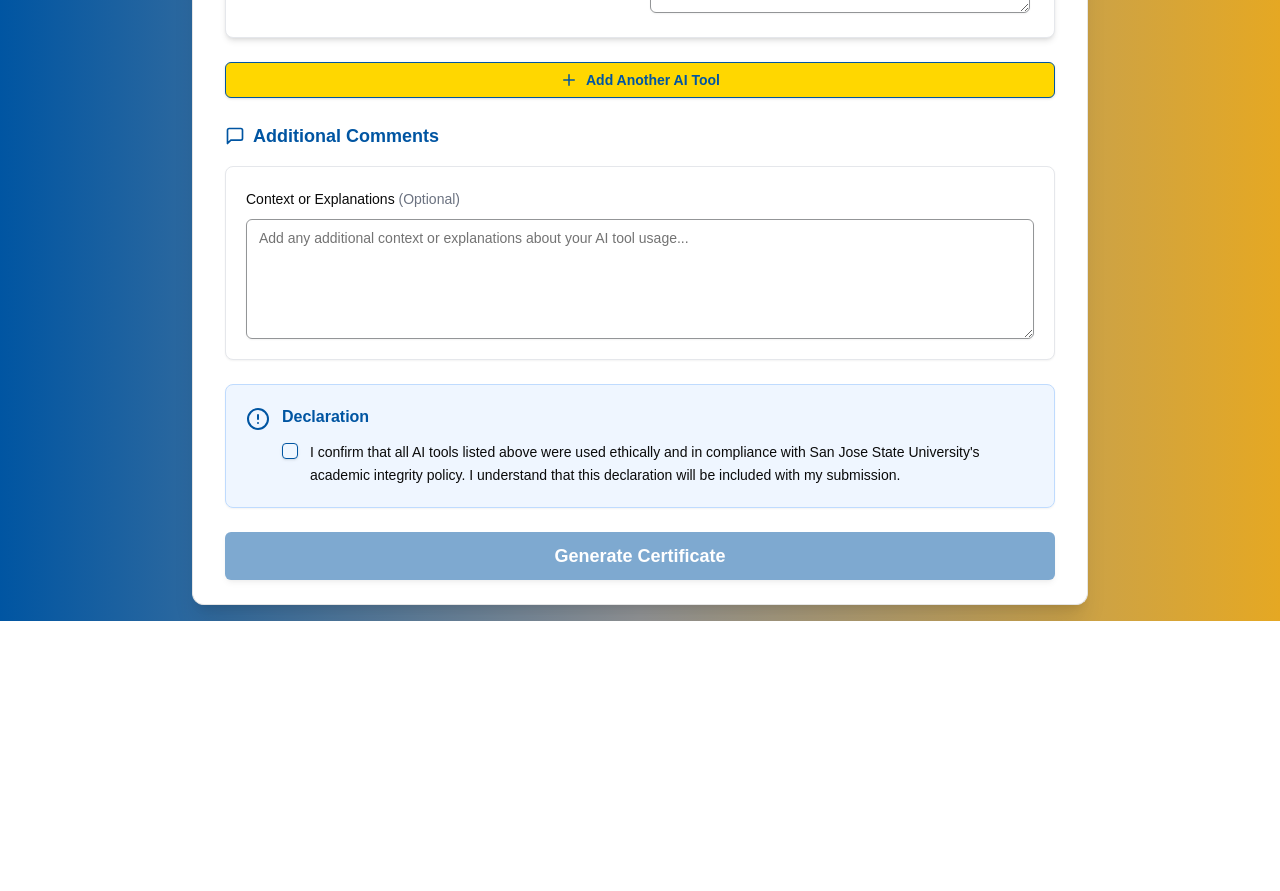
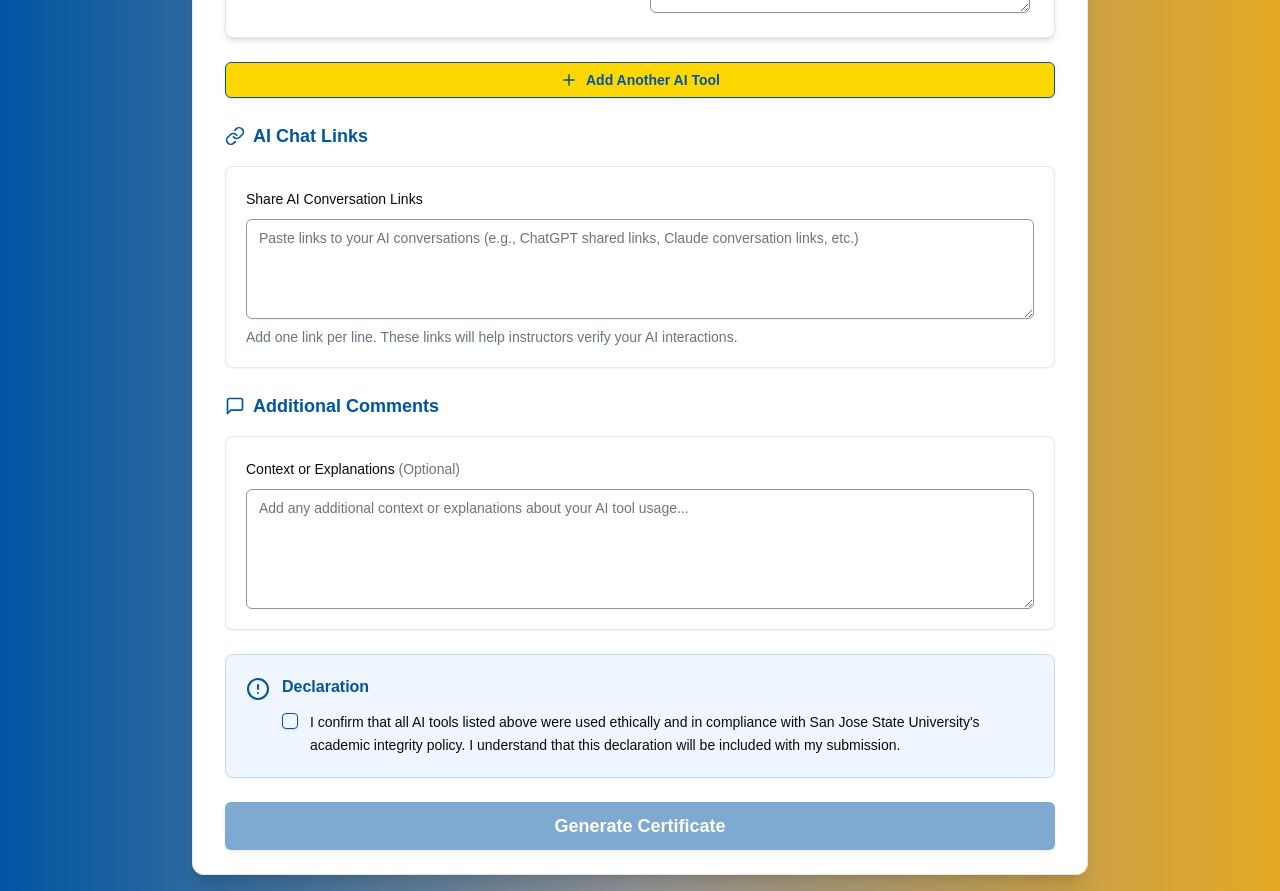
Before and after one commit to darshanpatel44/Ai-Transparency-Tool, a Next.js app: page / in a window 1280 px wide. Shown: the part 880-1771 px from the top of the page. Before the commit the page ends 1501 px from the top, so only its background shows below. Built offline with nearby package versions, Linux system fonts and the light colour scheme.

Commit message:
ai links added

```diff
--- a/components/StudentAITransparencyForm.tsx
+++ b/components/StudentAITransparencyForm.tsx
@@ -25,6 +25,7 @@ interface FormData {
     purpose: string;
     settings: string;
   }>;
+  chatLinks: string;
   additionalComments: string;
   declaration: boolean;
 }
@@ -77,6 +78,7 @@ export default function StudentAITransparencyForm() {
       purpose: '',
       settings: ''
     }],
+    chatLinks: '',
     additionalComments: '',
     declaration: false
   });
@@ -129,6 +131,7 @@ export default function StudentAITransparencyForm() {
       courseCode: formData.courseCode,
       instructorName: formData.instructorName,
       aiTools: formData.aiTools,
+      chatLinks: formData.chatLinks,
       additionalComments: formData.additionalComments,
       submissionId,
       timestamp
@@ -359,6 +362,31 @@ export default function StudentAITransparencyForm() {
           </Button>
         </div>
 
+        {/* AI Chat Links Section */}
+        <div className="mb-6">
+          <div className="flex items-center gap-2 mb-4">
+            <svg xmlns="http://www.w3.org/2000/svg" width="20" height="20" viewBox="0 0 24 24" fill="none" stroke="#0055A2" strokeWidth="2" strokeLinecap="round" strokeLinejoin="round">
+              <path d="M10 13a5 5 0 0 0 7.54.54l3-3a5 5 0 0 0-7.07-7.07l-1.72 1.71"></path>
+              <path d="M14 11a5 5 0 0 0-7.54-.54l-3 3a5 5 0 0 0 7.07 7.07l1.71-1.71"></path>
+            </svg>
+            <h3 className="text-lg font-semibold text-[#0055A2]">AI Chat Links</h3>
+          </div>
+          <div className="bg-white p-5 rounded-lg border border-[#E5E7EB] shadow-sm">
+            <div className="space-y-2">
+              <Label htmlFor="chatLinks" className="font-medium">Share AI Conversation Links</Label>
+              <Textarea
+                id="chatLinks"
+                name="chatLinks"
+                value={formData.chatLinks}
+                onChange={handleInputChange}
+                placeholder="Paste links to your AI conversations (e.g., ChatGPT shared links, Claude conversation links, etc.)"
+                className="min-h-[100px] resize-y border-[#939597] focus:border-[#0055A2] focus:ring-[#0055A2] rounded-md"
+              />
+              <p className="text-sm text-gray-500 mt-1">Add one link per line. These links will help instructors verify your AI interactions.</p>
+            </div>
+          </div>
+        </div>
+
         {/* Additional Comments Section */}
         <div className="mb-6">
           <div className="flex items-center gap-2 mb-4">
--- a/lib/generateStudentCertificate.ts
+++ b/lib/generateStudentCertificate.ts
@@ -57,6 +57,7 @@ interface CertificateData {
   courseCode: string;
   instructorName: string;
   aiTools: AITool[];
+  chatLinks?: string;
   submissionId: string;
   timestamp: string;
   additionalComments?: string;
@@ -184,6 +185,25 @@ export const generateStudentCertificate = (data: CertificateData) => {
       }
     });
 
+    // Add AI Chat Links Section (if provided)
+    if (data.chatLinks) {
+      doc.autoTable({
+        startY: doc.previousAutoTable.finalY + 10,
+        head: [['AI Chat Links']],
+        body: [[data.chatLinks]],
+        theme: 'grid',
+        headStyles: {
+          fillColor: '#0055A2',
+          textColor: '#FFFFFF',
+          fontStyle: 'bold'
+        },
+        styles: {
+          fontSize: 10,
+          cellPadding: 5
+        }
+      });
+    }
+
     // Add Additional Comments Section (if provided)
     if (data.additionalComments) {
       doc.autoTable({
```
